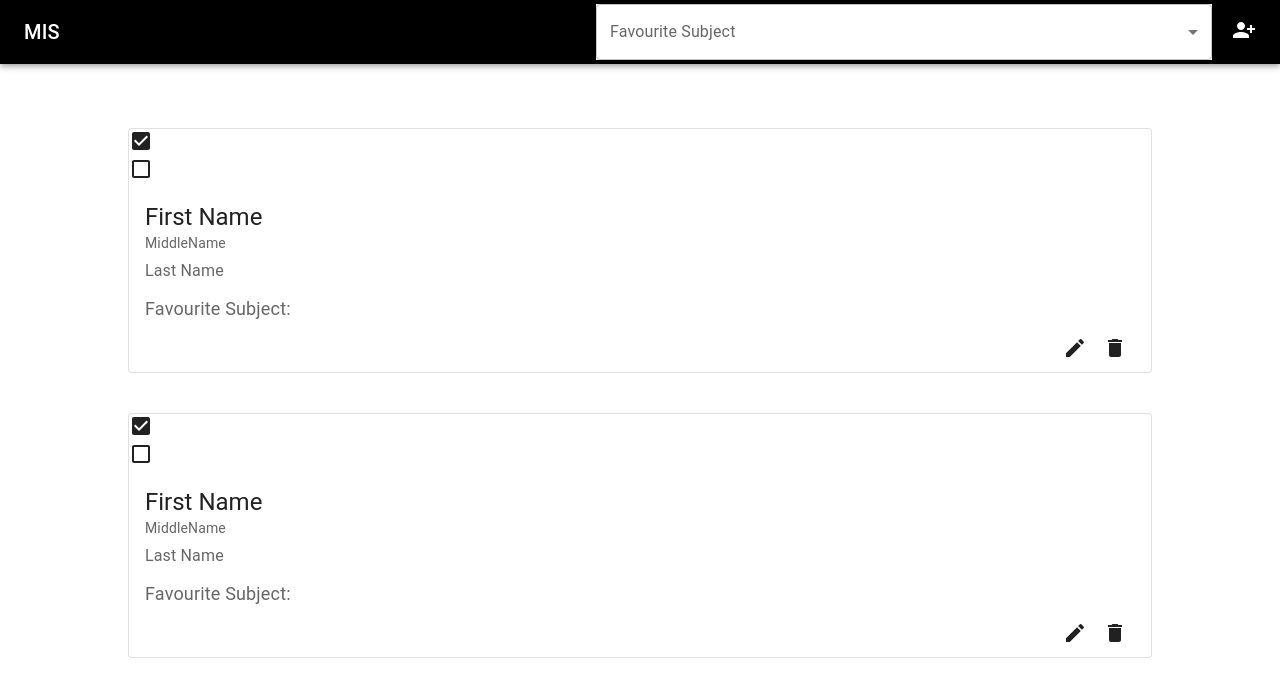
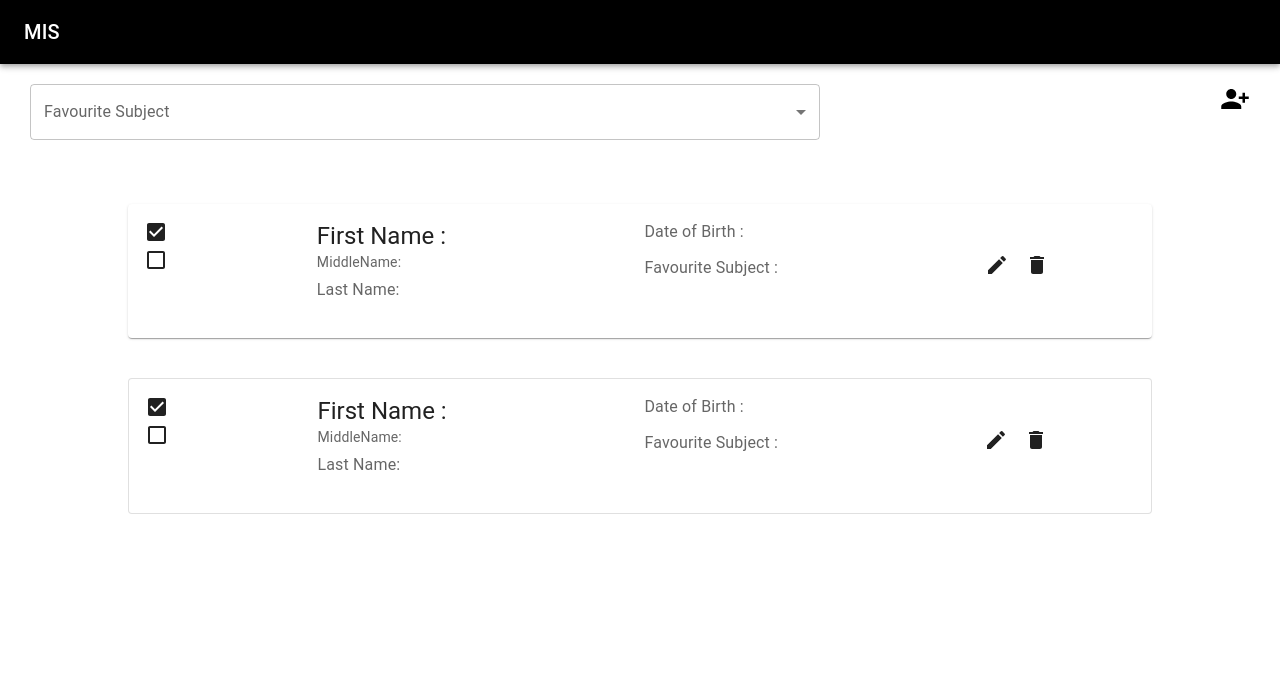
Before and after one commit to ShatakshiUpadhyay/MIS-frontend, a React (Create React App) app: page / in a window 1280 px wide. Shown: the top 696 px of the page. Built offline with nearby package versions, Linux system fonts and the light colour scheme; no server answers.

Commit message:
[Snehal | Shatakshi] Add. connection to backend

```diff
--- a/package.json
+++ b/package.json
@@ -14,6 +14,7 @@
     "@types/node": "^16.7.13",
     "@types/react": "^18.0.0",
     "@types/react-dom": "^18.0.0",
+    "axios": "^1.2.3",
     "react": "^18.2.0",
     "react-dom": "^18.2.0",
     "react-router-dom": "^6.7.0",
--- a/src/App.css
+++ b/src/App.css
@@ -36,15 +36,3 @@
     transform: rotate(360deg);
   }
 }
-
-.card{
-  display: flex;
-  float: right;
-}
-.button:hover {
-  background-color: #818681; /* Green */
-  color: white;
-  border-radius: 50%;
-  padding: 20%;
-  opacity: 0.4;
-}
--- a/src/App.tsx
+++ b/src/App.tsx
@@ -1,9 +1,9 @@
 import React from 'react';
 import { Router } from 'react-router-dom';
 import './App.css';
-import Students from './components/Body/Students';
+import Students from './components/body/Students';
 import Header from './components/header/Header';
-import RootRouter from './components/Router/RootRouter';
+import RootRouter from './components/router/RootRouter';
 
 function App() {
   return (
--- a/src/components/Body/StudentCard.tsx
+++ b/src/components/Body/StudentCard.tsx
@@ -1,25 +1,30 @@
-import * as React from 'react'
-import Box from '@mui/material/Box'
-import Card from '@mui/material/Card'
-import CardActions from '@mui/material/CardActions'
-import CardContent from '@mui/material/CardContent'
-import Button from '@mui/material/Button'
-import Typography from '@mui/material/Typography'
-import EditIcon from '@mui/icons-material/Edit'
-import CheckBoxIcon from '@mui/icons-material/CheckBox'
-import CheckBoxOutlineBlankIcon from '@mui/icons-material/CheckBoxOutlineBlank'
-import EditStudent from './EditStudent'
-import DeleteIcon from '@mui/icons-material/Delete'
-import { useNavigate } from 'react-router-dom'
+import * as React from "react";
+import Box from "@mui/material/Box";
+import Card from "@mui/material/Card";
+import CardActions from "@mui/material/CardActions";
+import CardContent from "@mui/material/CardContent";
+import Button from "@mui/material/Button";
+import Typography from "@mui/material/Typography";
+import EditIcon from "@mui/icons-material/Edit";
+import CheckBoxIcon from "@mui/icons-material/CheckBox";
+import CheckBoxOutlineBlankIcon from "@mui/icons-material/CheckBoxOutlineBlank";
+import { useNavigate } from "react-router-dom";
+import classes from "./styles/StudentCard.module.css";
+import { useEffect } from "react";
+import DeleteIcon from "@mui/icons-material/Delete";
 
 export default function StudentCard(prop: any) {
-  const navigate = useNavigate()
+  const navigate = useNavigate();
   const editPage = () => {
-    console.log('edit page')
-    return navigate('edit')
-  }
+    console.log("edit page");
+    return navigate("/edit");
+  };
+
+  useEffect(() => {}, []);
+
   const card = (
     <React.Fragment>
+      <CardContent className={classes.parent}>
         <div>
           <div>
             <CheckBoxIcon></CheckBoxIcon>
@@ -27,47 +32,53 @@ export default function StudentCard(prop: any) {
           <div>
             <CheckBoxOutlineBlankIcon></CheckBoxOutlineBlankIcon>
           </div>
-      <CardContent>
-        <Typography variant='h5' component='div'>
-          First Name
+        </div>
+        <div className={classes.leftChild}>
+          <Typography variant="h5" component="div">
+            First Name :
           </Typography>
-        <Typography sx={{ fontSize: 14 }} color='text.secondary' gutterBottom>
-          MiddleName
+          <Typography sx={{ fontSize: 14 }} color="text.secondary" gutterBottom>
+            MiddleName:
           </Typography>
-        <Typography sx={{ mb: 1.5 }} color='text.secondary'>
-          Last Name
+          <Typography sx={{ mb: 1.5 }} color="text.secondary">
+            Last Name:
           </Typography>
-        <Typography sx={{ fontSize: 18 }} color='text.secondary' gutterBottom>
-          Favourite Subject:
+        </div>
+
+        <div className={classes.rightChild}>
+          <Typography sx={{ mb: 1.5 }} color="text.secondary">
+            Date of Birth :
           </Typography>
-        <div className='card' >
+          <Typography sx={{ mb: 1.5 }} color="text.secondary">
+            Favourite Subject :
+          </Typography>
+        </div>
+        <div className={classes.card}>
           <CardActions>
             <div onClick={() => editPage()}>
-              <EditIcon className='button'>Edit</EditIcon>
+              <EditIcon className={classes.button}>Edit</EditIcon>
             </div>
           </CardActions>
           <CardActions>
             <div>
-              <DeleteIcon className='button'></DeleteIcon>
+              <DeleteIcon className={classes.button}></DeleteIcon>
             </div>
           </CardActions>
         </div>
       </CardContent>
-        </div>
-
     </React.Fragment>
-  )
+  );
   return (
     <Box
-      sx={{ maxWidth: '80%', minWidth: '70%' }}
-      marginLeft='10%'
-      marginRight='10%'
-      marginTop='5%'
+      sx={{ maxWidth: "80%", minWidth: "70%" }}
+      marginLeft="10%"
+      marginRight="10%"
+      marginTop="5%"
     >
-      <Card variant='outlined'>{card}</Card>
+      <Card>{card}</Card>
       <br />
       <br />
-      <Card variant='outlined'>{card}</Card>
+      <Card variant="outlined">{card}</Card>
     </Box>
-  )
+  );
 }
--- a/src/components/Body/Students.tsx
+++ b/src/components/Body/Students.tsx
@@ -1,10 +1,30 @@
-import React from 'react'
-import StudentCard from './StudentCard';
+import axios from "axios";
+import { useEffect, useState } from "react";
+import { useNavigate } from "react-router-dom";
+import StudentCard from "./StudentCard";
+import classes from './styles/Students.module.css';
+import SubHeader from "./SubHeader"
+import { API_HOST_LOCAL } from "../../env-config";
 
 function Students() {
-  return <div>
-    <StudentCard/>
-  </div>
+
+  const [students, SetStudents] = useState<any>([]);
+
+  async function fetchStudents(){
+    const results = await axios.get(`${API_HOST_LOCAL}/Student/GetAll`)
+    console.log(results)
+  }
+
+  useEffect(()=>{
+    fetchStudents();
+  },[])
+
+  return (
+    <>
+      <SubHeader/>
+      <StudentCard />
+    </>
+  );
 }
 
 export default Students;
--- /dev/null
+++ b/src/components/Body/SubHeader.tsx
@@ -0,0 +1,43 @@
+import React from "react";
+import { FormControl, InputLabel, MenuItem, Select } from "@mui/material";
+import PersonAddAlt1Icon from "@mui/icons-material/PersonAddAlt1";
+import classes from "./styles/Students.module.css";
+import { useNavigate } from "react-router-dom";
+
+function SubHeader() {
+
+  const navigate = useNavigate();
+  const addPage = () => {
+    return navigate("/add");
+  };
+
+  return (
+    <div className={classes.flexContainer}>
+      <div className={classes.dropbox}>
+        <FormControl variant="outlined" fullWidth>
+          <InputLabel id="demo-simple-select-label">
+            Favourite Subject
+          </InputLabel>
+          <Select
+            labelId="demo-simple-select-label"
+            id="demo-simple-select"
+            // value={age}
+            label="Age"
+            // onChange={handleChange}
+          >
+            <MenuItem value={10}>Ten</MenuItem>
+            <MenuItem value={20}>Twenty</MenuItem>
+            <MenuItem value={30}>Thirty</MenuItem>
+          </Select>
+        </FormControl>
+      </div>
+      <div className={classes.addIcon} onClick={addPage}>
+        <PersonAddAlt1Icon
+          style={{ width: "30", height: "30" }}
+        ></PersonAddAlt1Icon>
+      </div>
+    </div>
+  );
+}
+
+export default SubHeader;
--- /dev/null
+++ b/src/components/Body/styles/StudentCard.module.css
@@ -0,0 +1,26 @@
+.parent{
+    padding: 20px;
+    display: flex;
+}
+
+.leftChild{
+ margin-left: 15%;
+ flex-grow: 5;
+}
+
+.rightChild{
+    flex-grow: 5;
+}
+.card{
+    display: flex;
+    flex-grow: 2;
+
+  }
+.button:hover {
+    background-color: #818681; /* Green */
+    color: white;
+    border-radius: 50%;
+    padding: 20%;
+    opacity: 0.4;
+    float: right;
+  }
--- /dev/null
+++ b/src/components/Body/styles/Students.module.css
@@ -0,0 +1,16 @@
+.flexContainer {
+    display: flex;
+    margin-top: 20px;
+}
+
+.dropbox {
+    flex: 3;
+    /* width: 30%; */
+    margin-right: 400px;
+    margin-left: 30px;
+    background-color: white;
+}
+
+.addIcon{
+    margin-right: 30px;
+}
--- a/src/components/Router/RootRouter.tsx
+++ b/src/components/Router/RootRouter.tsx
@@ -1,8 +1,8 @@
 import { BrowserRouter as Router, Route, Routes } from 'react-router-dom'
 import React from 'react'
-import EditStudent from '../Body/EditStudent'
-import Students from '../Body/Students'
-import AddNewStudent from '../Body/AddNewStudent'
+import Students from '../body/Students'
+import AddNewStudent from '../body/AddNewStudent'
+import EditStudent from '../body/EditStudent'
 
 function RootRouter() {
   return (
--- a/src/components/header/Header.tsx
+++ b/src/components/header/Header.tsx
@@ -1,17 +1,11 @@
-import * as React from 'react'
 import AppBar from '@mui/material/AppBar'
 import Box from '@mui/material/Box'
 import Toolbar from '@mui/material/Toolbar'
-import IconButton from '@mui/material/IconButton'
 import Typography from '@mui/material/Typography'
-import { FormControl, InputLabel, MenuItem, Select } from '@mui/material'
-import PersonAddAlt1Icon from '@mui/icons-material/PersonAddAlt1';
 
 
 function Header() {
-  const addPage =()=>{
-    alert("Add Page")
-  }
+
   return (
     <Box sx={{ flexGrow: 1 }}>
       <AppBar position='static' style={{"backgroundColor" : "black"}}>
@@ -24,25 +18,7 @@ function Header() {
           >
             MIS
           </Typography>
-          <div style={{"width":"50%", "backgroundColor" : "white" ,"marginRight":"20px"}} >
-          <FormControl variant="outlined" fullWidth >
-            <InputLabel id='demo-simple-select-label'>Favourite Subject</InputLabel>
-            <Select
-              labelId='demo-simple-select-label'
-              id='demo-simple-select'
-              // value={age}
-              label='Age'
-              // onChange={handleChange}
-            >
-              <MenuItem value={10}>Ten</MenuItem>
-              <MenuItem value={20}>Twenty</MenuItem>
-              <MenuItem value={30}>Thirty</MenuItem>
-            </Select>
-          </FormControl>
-          </div>
-          <div onClick={addPage}>
-            <PersonAddAlt1Icon></PersonAddAlt1Icon>
-          </div>
+
         </Toolbar>
       </AppBar>
     </Box>
--- /dev/null
+++ b/src/env-config.ts
@@ -0,0 +1,3 @@
+const API_HOST_LOCAL = "http://localhost:5263/api";
+
+export {API_HOST_LOCAL}
```
Also changed, not shown: 2 other files (tests, documents, lock files or other folders). Lines whose indentation alone changed are shown as unchanged.
